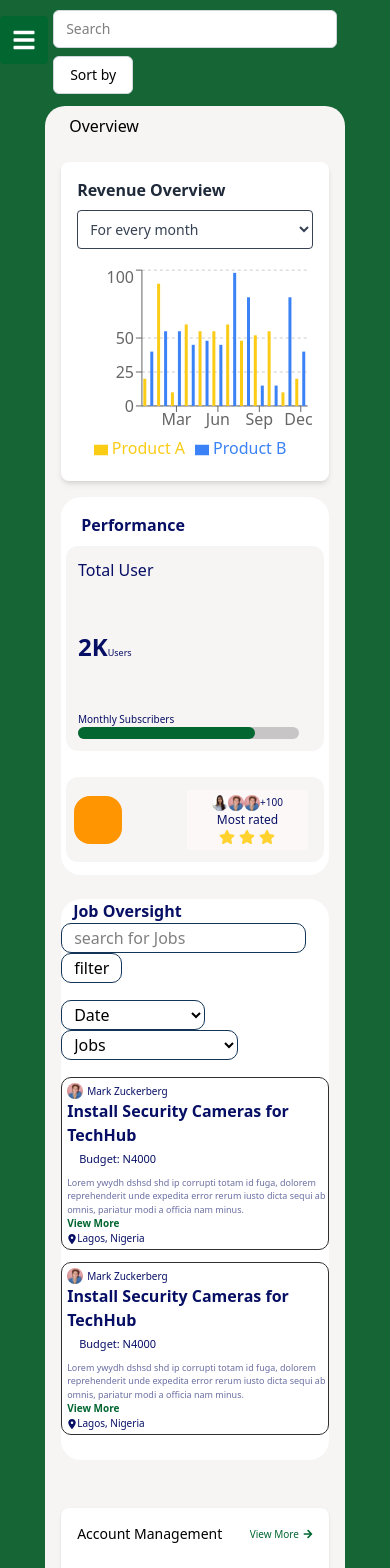
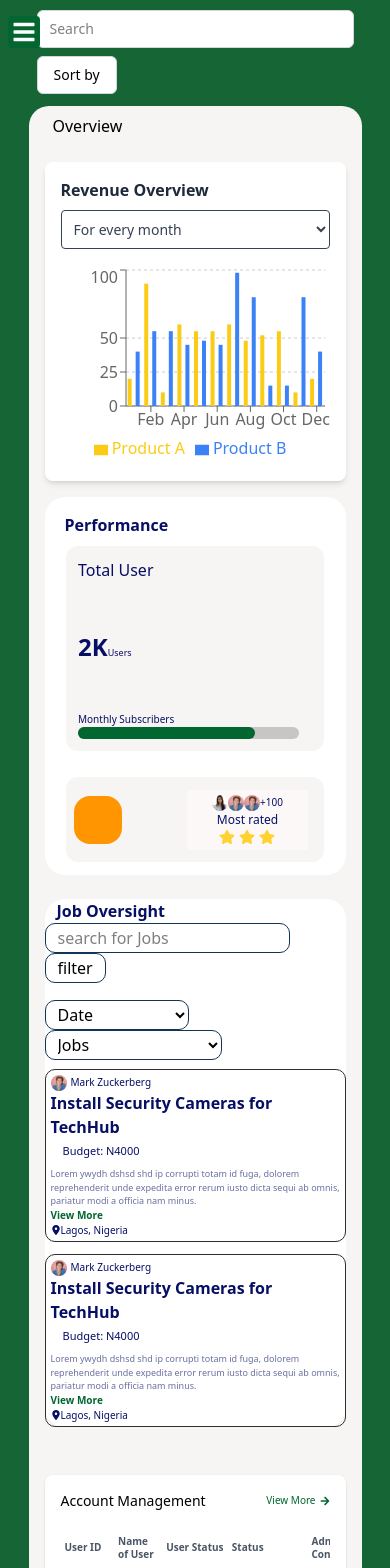
Before and after one commit to VictorAsiya/Belsoft, a React (Vite) app: page / in a window 390 px wide. Shown: the top 1568 px of the page. Built offline with nearby package versions, Linux system fonts and the light colour scheme.

Commit message:
I'm not going to church

```diff
--- a/src/components/RightSection/bottomLeft/index.module.css
+++ b/src/components/RightSection/bottomLeft/index.module.css
@@ -1,7 +1,7 @@
 @media screen and (max-width: 555px) {
     .Container{
         height: fit-content;
-        padding-bottom: 2vh;
+        padding-bottom: 1vh;
     }
     .span{
         display: flex;
@@ -14,7 +14,7 @@
     }
     .Details{
         height: fit-content;
-        padding-bottom: 3vh;
+        /* padding-bottom: 3vh; */
     }
     .Inside{
         border: 1.5px rgb(48, 47, 47) solid;
--- /dev/null
+++ b/src/components/RightSection/right.module.css
@@ -0,0 +1,5 @@
+@media screen and (max-width: 555px) {
+    .all{
+        width: 90%;
+    }
+}
--- a/src/components/RightSection/right.tsx
+++ b/src/components/RightSection/right.tsx
@@ -1,9 +1,10 @@
 import Input from './input/index'
 import Overview from './overview/Overview';
+import styles from './right.module.css'
 
 function All() {
   return (
-    <div  className='w-[81%] h-[944px] flex flex-col gap-3'>
+    <div  className={`w-[81%] h-[944px] flex flex-col gap-3 ${styles.all}`}>
        <Input/>
        <Overview/>
     </div>
--- a/src/components/sidebar.tsx
+++ b/src/components/sidebar.tsx
@@ -55,7 +55,7 @@ function Sidebar() {
       )}
 
       <button
-        className="md:hidden text-2xl p-3 fixed top-4 left-0 z-50 bg-green-800 text-white rounded"
+        className="md:hidden text-2xl p-1 ml-2 fixed top-4 left-0 z-50 bg-green-800 text-white rounded"
         onClick={() => setIsOpen(!isOpen)}
       >
         <FaBars />
```
